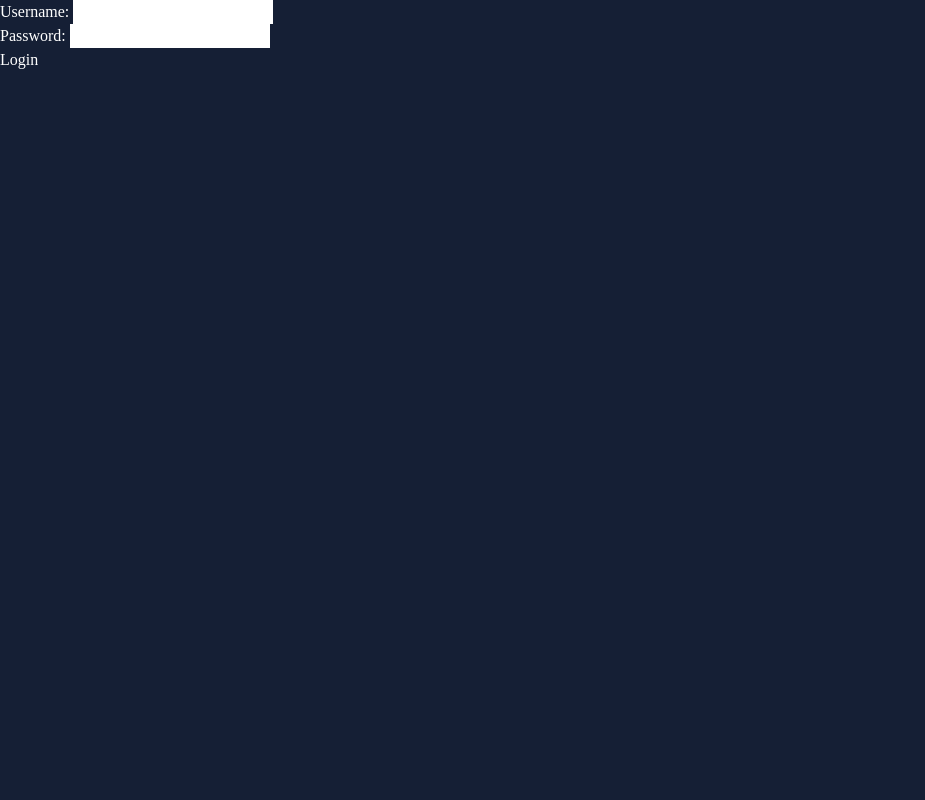
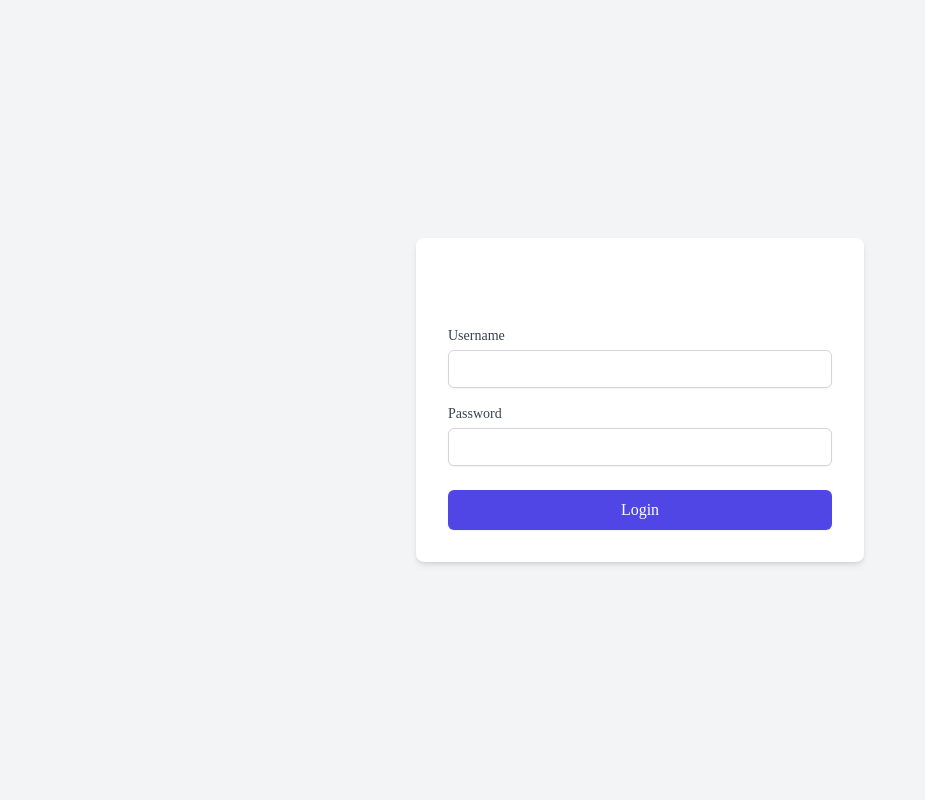
Before and after one commit to DevTroli/Sales-Software, a Django app: page /login/ in a window 1280 px wide. Shown: the whole page, without its empty margins (0-925 px from the left). Run offline with Django 5.2, Linux system fonts and the light colour scheme; some libraries are stand-ins or nearby versions; some web fonts are replaced.

Commit message:
fix feature login

```diff
--- a/produto/templates/registration/login.html
+++ b/produto/templates/registration/login.html
@@ -1,19 +1,44 @@
 {% extends "base.html" %}
 
 {% block content %}
+<div class="flex items-center justify-center min-h-screen bg-gray-100">
+    <div class="w-full max-w-md bg-white p-8 rounded-lg shadow-md">
+        <h1 class="text-2xl font-bold text-center mb-6">Login</h1>
 
-<form method="post" action="{% url 'login' %}">
-    {% csrf_token %}
-    <input type="hidden" name="next" value="{{ next }}">
-    <div>
-        <label for="username">Username:</label>
-        <input type="text" name="username" id="username" required>
+        {% if form.errors %}
+        <div class="mb-4 p-4 bg-red-100 border border-red-300 text-red-700 rounded">
+            <p class="font-semibold">Erro de login:</p>
+            <ul class="list-disc pl-5 mt-2">
+                {% for field in form %}
+                    {% for error in field.errors %}
+                        <li>{{ error }}</li>
+                    {% endfor %}
+                {% endfor %}
+                {% for error in form.non_field_errors %}
+                    <li>{{ error }}</li>
+                {% endfor %}
+            </ul>
+        </div>
+        {% endif %}
+
+        <form method="post" action="{% url 'login' %}">
+            {% csrf_token %}
+            <div class="mb-4">
+                <label for="id_username" class="block text-sm font-medium text-gray-700">Username</label>
+                <input type="text" name="username" id="id_username" required
+                    class="mt-1 block w-full px-3 py-2 border border-gray-300 rounded-md shadow-sm focus:outline-none focus:ring-indigo-500 focus:border-indigo-500 sm:text-sm">
+            </div>
+            <div class="mb-6">
+                <label for="id_password" class="block text-sm font-medium text-gray-700">Password</label>
+                <input type="password" name="password" id="id_password" required
+                    class="mt-1 block w-full px-3 py-2 border border-gray-300 rounded-md shadow-sm focus:outline-none focus:ring-indigo-500 focus:border-indigo-500 sm:text-sm">
+            </div>
+            <button type="submit"
+                class="w-full bg-indigo-600 text-white py-2 px-4 rounded-md shadow-sm hover:bg-indigo-700 focus:outline-none focus:ring-2 focus:ring-offset-2 focus:ring-indigo-500">
+                Login
+            </button>
+            <input type="hidden" name="next" value="{{ request.GET.next }}">
+        </form>
     </div>
-    <div>
-        <label for="password">Password:</label>
-        <input type="password" name="password" id="password" required>
-    </div>
-    <button type="submit">Login</button>
-</form>
-
+</div>
 {% endblock content %}
```
Also changed, not shown: setup/settings.py (+6 -2 lines).
